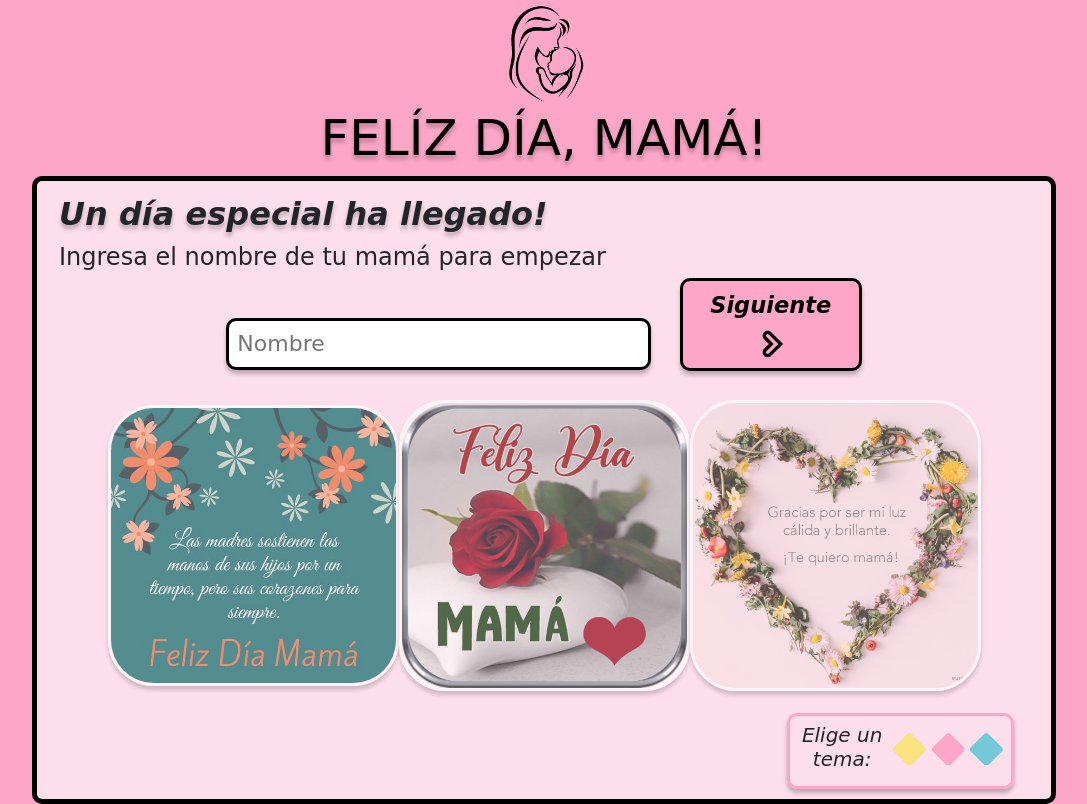
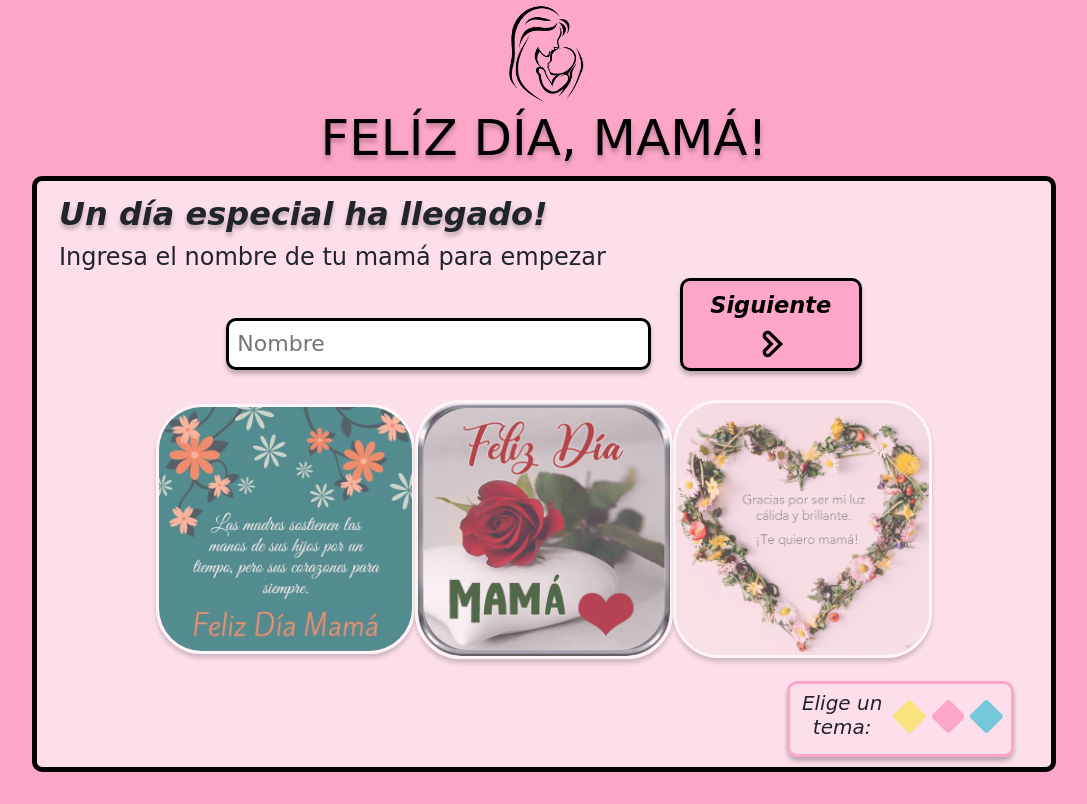
Before and after one commit to RickC1218/Mother-s-day-React, a React (Create React App) app: page / in a window 1280 px wide. Shown: the whole page, without its empty margins (96-1183 px from the left). Built offline with nearby package versions, Linux system fonts and the light colour scheme.

Commit message:
change effect banner

```diff
--- a/src/components/styles/form.css
+++ b/src/components/styles/form.css
@@ -79,7 +79,7 @@ h3 {
 .banner {
     margin: 0 auto;
     padding: auto;
-    width: 90%;
+    width: 80%;
     background-color: transparent;
 }
 
@@ -109,10 +109,11 @@ h3 {
 }
 
 .banner section img:hover {
-    width: 35%; /*tamaño de las imagenes del banner*/
+    width: 70%; /*tamaño de las imagenes del banner*/
     padding: 0;
     opacity: 1;
     filter: contrast(125%);
+    transition: 3s all;
     border: #252525 5px solid;
     border-radius: 46px;
 }
```
